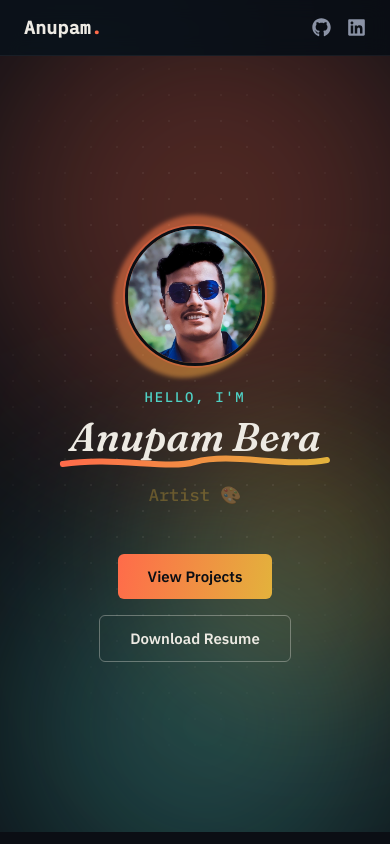
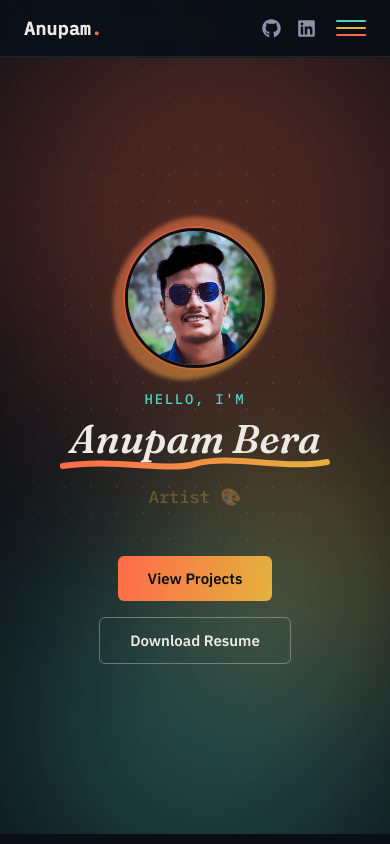
Before and after one commit to Anupam2090/anupam-portfolio, a React (Create React App) app: page / in a window 390 px wide. Shown: the top 844 px of the page. Built offline with nearby package versions, Linux system fonts and the light colour scheme.

Commit message:
horizontal link added

```diff
--- a/src/components/Hero.js
+++ b/src/components/Hero.js
@@ -120,7 +120,11 @@ const Hero = () => {
           <a href="#projects" className="btn">
             View Projects
           </a>
-          <a href="/resume.pdf" download className="resume-btn">
+          <a
+            href={`${process.env.PUBLIC_URL}/resume.pdf`}
+            download
+            className="resume-btn"
+          >
             Download Resume
           </a>
         </motion.div>
--- a/src/components/Navbar.css
+++ b/src/components/Navbar.css
@@ -3,7 +3,7 @@
   top: 0;
   z-index: 100;
   width: 100%;
-  background: rgba(11, 14, 20, 0.75);
+  background: rgba(11, 14, 20, 0.85);
   backdrop-filter: blur(10px);
   border-bottom: 1px solid rgba(237, 234, 227, 0.06);
 }
@@ -67,6 +67,7 @@
 .nav-right {
   display: flex;
   align-items: center;
+  gap: 20px;
 }
 
 .socials {
@@ -86,8 +87,103 @@
   transform: scale(1.15);
 }
 
+/* ---- hamburger toggle, hidden on desktop ---- */
+.nav-toggle {
+  display: none;
+  flex-direction: column;
+  justify-content: center;
+  gap: 5px;
+  width: 30px;
+  height: 24px;
+  background: none;
+  border: none;
+  cursor: pointer;
+  padding: 0;
+}
+
+.nav-toggle span {
+  display: block;
+  height: 2px;
+  width: 100%;
+  border-radius: 2px;
+  background: var(--mint);
+  transition: transform 0.3s ease, opacity 0.3s ease, background 0.3s ease;
+}
+
+.nav-toggle span:nth-child(2) {
+  background: var(--gold);
+}
+
+.nav-toggle span:nth-child(3) {
+  background: var(--coral);
+}
+
+.nav-toggle.open span:nth-child(1) {
+  transform: translateY(7px) rotate(45deg);
+  background: var(--text);
+}
+
+.nav-toggle.open span:nth-child(2) {
+  opacity: 0;
+}
+
+.nav-toggle.open span:nth-child(3) {
+  transform: translateY(-7px) rotate(-45deg);
+  background: var(--text);
+}
+
+/* ---- mobile dropdown panel ---- */
+.nav-mobile-panel {
+  display: none;
+  flex-direction: column;
+  max-height: 0;
+  overflow: hidden;
+  background: var(--ink-2);
+  border-top: 1px solid rgba(237, 234, 227, 0.06);
+  transition: max-height 0.35s ease;
+}
+
+.nav-mobile-panel.open {
+  max-height: 400px;
+}
+
+.nav-mobile-panel a {
+  padding: 14px 24px;
+  text-decoration: none;
+  color: var(--text-muted);
+  font-family: 'IBM Plex Sans', sans-serif;
+  font-size: 0.95rem;
+  font-weight: 500;
+  border-bottom: 1px solid rgba(237, 234, 227, 0.05);
+  transition: color 0.25s ease, background 0.25s ease;
+}
+
+.nav-mobile-panel a:hover {
+  color: var(--mint);
+  background: rgba(79, 209, 197, 0.05);
+}
+
+.nav-mobile-panel a:last-child {
+  border-bottom: none;
+}
+
 @media (max-width: 720px) {
   .nav-links {
-    display: none; /* consider a mobile menu toggle if you want links visible on small screens */
+    display: none;
+  }
+
+  .nav-toggle {
+    display: flex;
+  }
+
+  .nav-mobile-panel {
+    display: flex;
   }
 }
+
+@media (prefers-reduced-motion: reduce) {
+  .nav-toggle span,
+  .nav-mobile-panel {
+    transition: none;
+  }
+}
--- a/src/components/Navbar.js
+++ b/src/components/Navbar.js
@@ -1,8 +1,22 @@
-import React from 'react'
+import React, { useState } from 'react'
 import './Navbar.css'
 import { FaGithub, FaLinkedin } from 'react-icons/fa'
 
 function Navbar() {
+  const [isOpen, setIsOpen] = useState(false)
+
+  const links = [
+    { href: '#about', label: 'About' },
+    { href: '#skills', label: 'Skills' },
+    { href: '#experience', label: 'Experience' },
+    { href: '#projects', label: 'Projects' },
+    { href: '#education', label: 'Education' },
+    { href: '#publications', label: 'Publications' },
+    { href: '#contact', label: 'Contact' },
+  ]
+
+  const closeMenu = () => setIsOpen(false)
+
   return (
     <nav className="navbar">
       <div className="navbar-inner">
@@ -11,19 +25,17 @@ function Navbar() {
         </div>
 
         <div className="nav-links">
-          <a href="#about">About</a>
-          <a href="#skills">Skills</a>
-          <a href="#experience">Experience</a>
-          <a href="#projects">Projects</a>
-          <a href="#education">Education</a>
-          <a href="#publications">Publications</a>
-          <a href="#contact">Contact</a>
+          {links.map((l) => (
+            <a key={l.href} href={l.href}>
+              {l.label}
+            </a>
+          ))}
         </div>
 
         <div className="nav-right">
           <div className="socials">
-            <a
-              href="https://github.com/Anupam2090"
+
+              <a href="https://github.com/Anupam2090"
               target="_blank"
               rel="noopener noreferrer"
               aria-label="GitHub"
@@ -31,8 +43,7 @@ function Navbar() {
               <FaGithub />
             </a>
 
-            <a
-              href="https://linkedin.com/in/anupam-bera"
+             <a  href="https://linkedin.com/in/anupam-bera"
               target="_blank"
               rel="noopener noreferrer"
               aria-label="LinkedIn"
@@ -40,7 +51,26 @@ function Navbar() {
               <FaLinkedin />
             </a>
           </div>
+
+          <button
+            className={`nav-toggle ${isOpen ? 'open' : ''}`}
+            onClick={() => setIsOpen(!isOpen)}
+            aria-label="Toggle menu"
+            aria-expanded={isOpen}
+          >
+            <span></span>
+            <span></span>
+            <span></span>
+          </button>
         </div>
+      </div>
+
+      <div className={`nav-mobile-panel ${isOpen ? 'open' : ''}`}>
+        {links.map((l) => (
+          <a key={l.href} href={l.href} onClick={closeMenu}>
+            {l.label}
+          </a>
+        ))}
       </div>
     </nav>
   )
```
